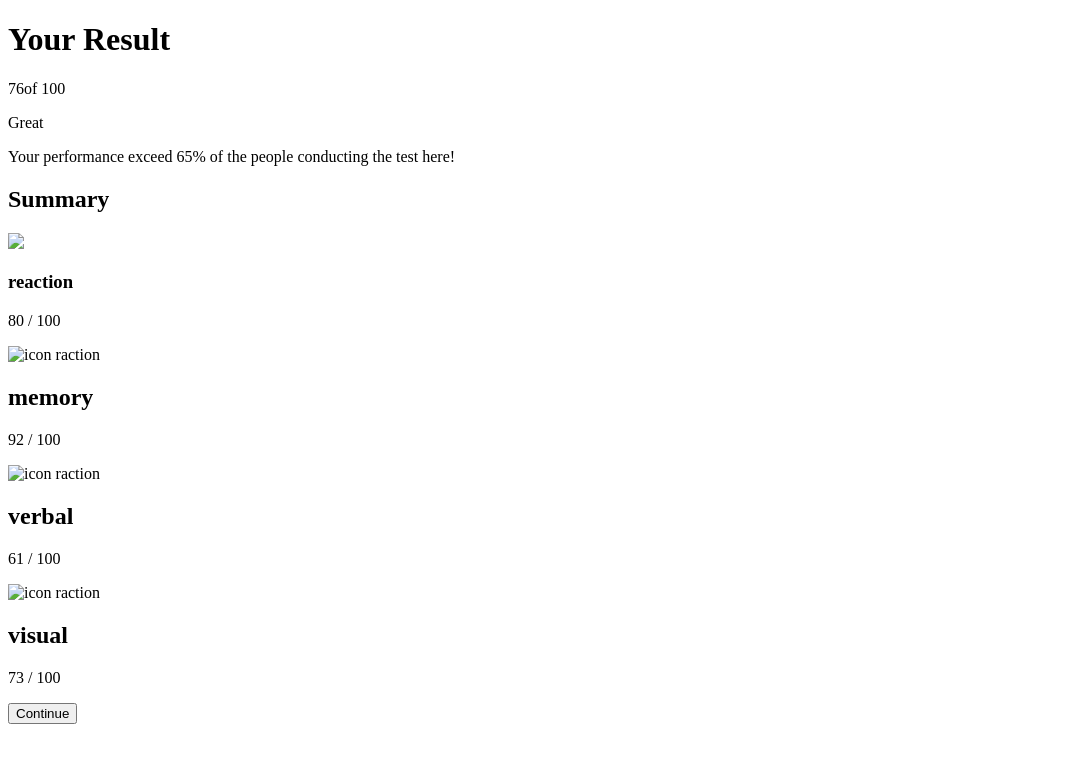
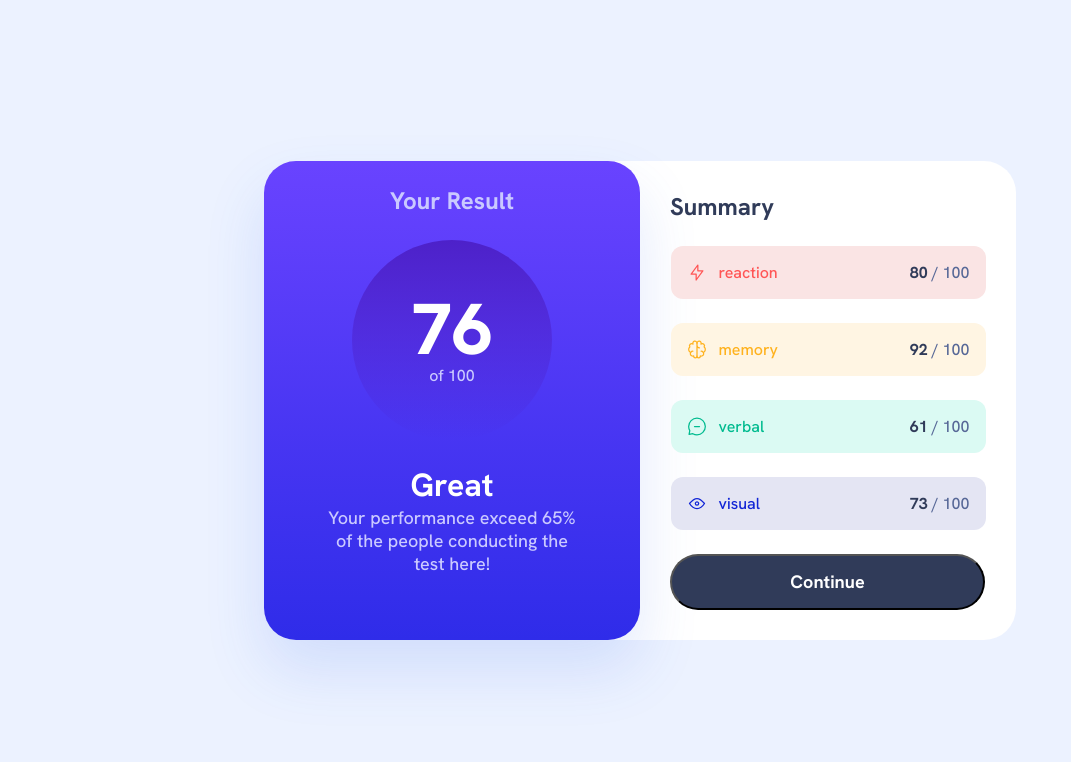
Before and after one commit to tikosaghinadze/results-summary-component, a plain HTML site: page index.html in a window 1280 px wide. Shown: the whole page, without its empty margins (0-1071 px from the left). Drawn offline with Linux system fonts and the light colour scheme; the site is published under a folder, as on GitHub Pages, so addresses that start at the root find nothing.

Commit message:
css I had linked the file wrongly and now I fixed it

```diff
--- a/index.html
+++ b/index.html
@@ -10,7 +10,7 @@
       href="https://fonts.googleapis.com/css2?family=Hanken+Grotesk:wght@500;700;800&family=Outfit:wght@700&family=Red+Hat+Display:wght@500;700;900&display=swap"
       rel="stylesheet"
     />
-    <link rel="stylesheet" href="/style.css" />
+    <link rel="stylesheet" href="./style.css" />
     <title>result summary component</title>
   </head>
   <body>
@@ -30,7 +30,7 @@
         <div class="summary-items-container">
           <div class="summary-items item1">
             <div class="flex-group">
-              <img src="/assets/images/icon-reaction.svg" />
+              <img src="./assets/images/icon-reaction.svg" />
               <h3 class="items-heading">reaction</h3>
             </div>
             <p class="summary-score">
@@ -39,7 +39,7 @@
           </div>
           <div class="summary-items item2">
             <div class="flex-group">
-              <img src="/assets/images/icon-memory.svg" alt="icon raction" />
+              <img src="./assets/images/icon-memory.svg" alt="icon raction" />
               <h2 class="items-heading">memory</h2>
             </div>
             <p class="summary-score">
@@ -48,7 +48,7 @@
           </div>
           <div class="summary-items item3">
             <div class="flex-group">
-              <img src="/assets/images/icon-verbal.svg" alt="icon raction" />
+              <img src="./assets/images/icon-verbal.svg" alt="icon raction" />
               <h2 class="items-heading">verbal</h2>
             </div>
             <p class="summary-score">
@@ -57,7 +57,7 @@
           </div>
           <div class="summary-items item4">
             <div class="flex-group">
-              <img src="/assets/images/icon-visual.svg" alt="icon raction" />
+              <img src="./assets/images/icon-visual.svg" alt="icon raction" />
               <h2 class="items-heading">visual</h2>
             </div>
             <p class="summary-score">
```
